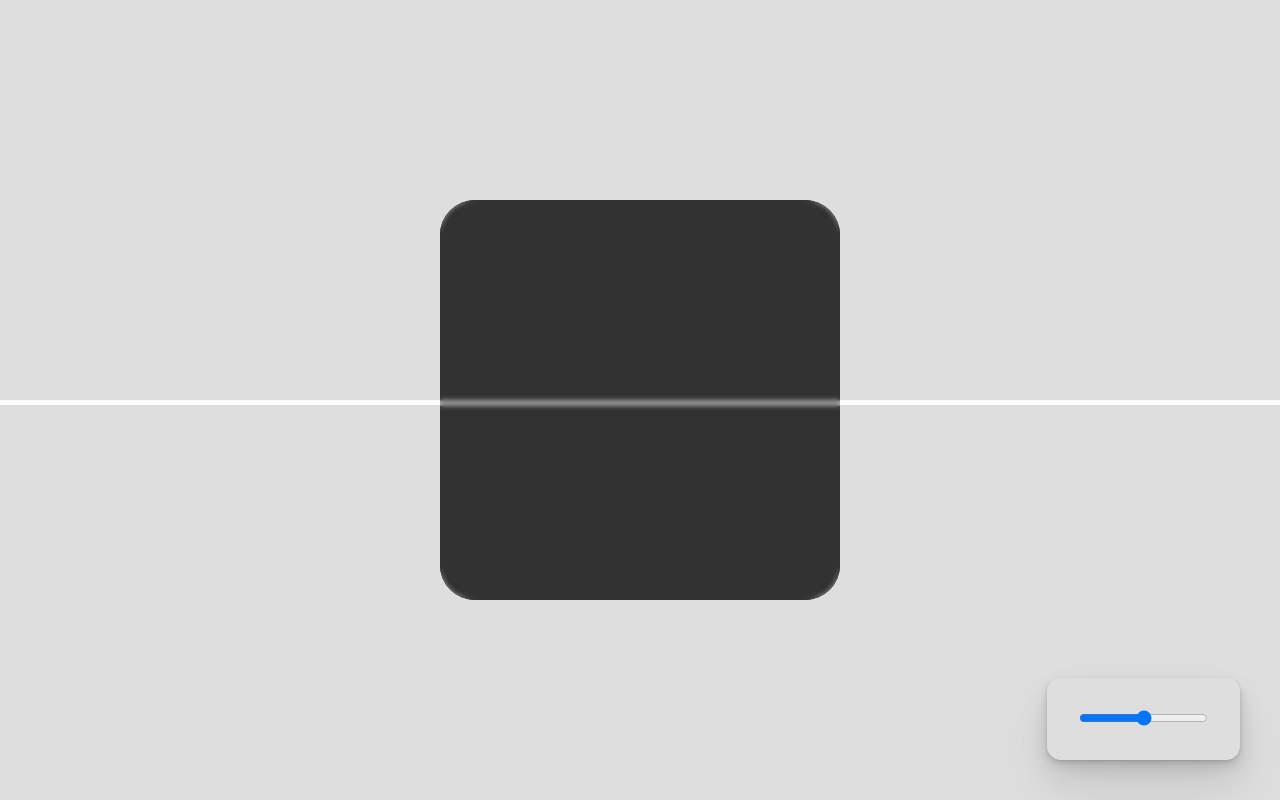
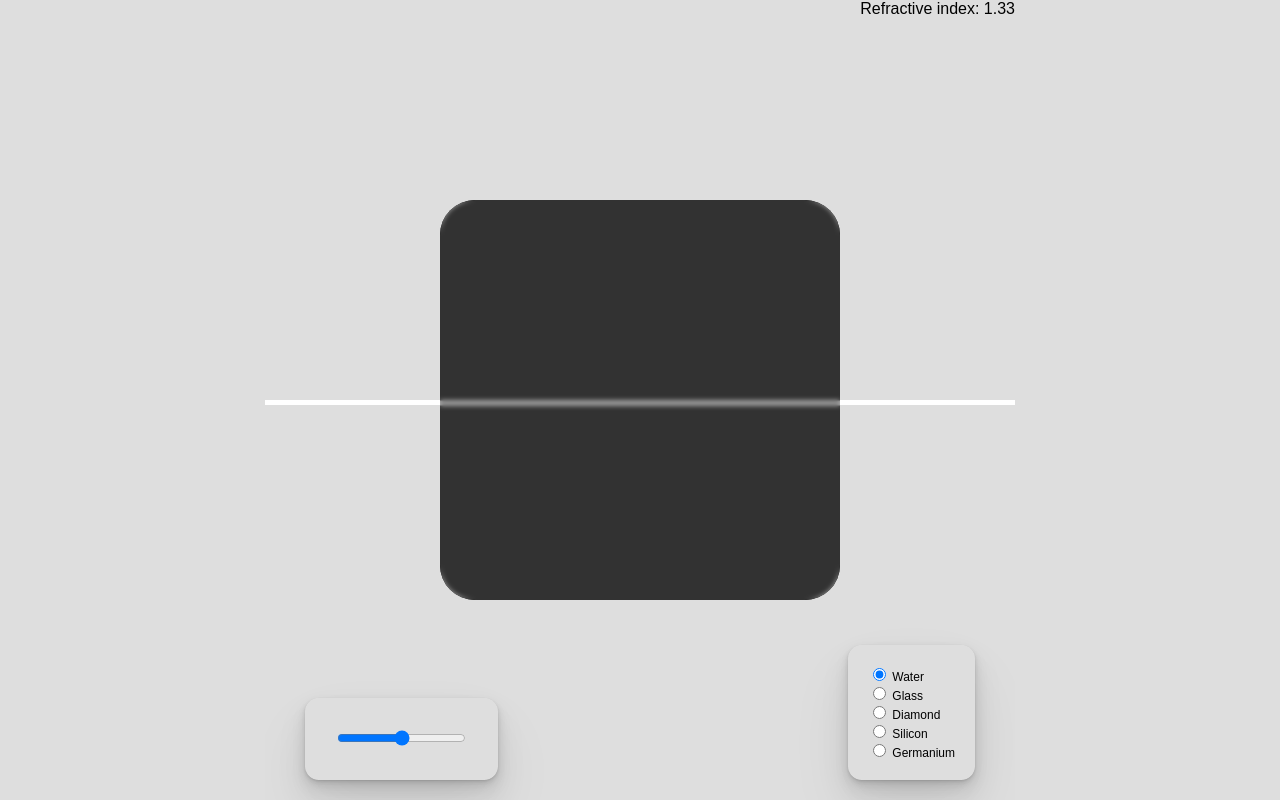
Before and after one commit to Luca-W-D/Light-Lite, a plain HTML site: page index.html in a window 1280 px wide. Drawn offline with Linux system fonts and the light colour scheme.

Commit message:
Add files via upload

```diff
--- a/index.html
+++ b/index.html
@@ -36,6 +36,7 @@
     </div>
 
     <div class="site-container">
+        <div style="float: right">Refractive index: <span id="refractive-index">1.33</span></div>
         <div class="center-rotation">
             <div class="backing">
                 &nbsp;
@@ -54,8 +55,21 @@
             &nbsp;
         </div>
 
-        <div class="slider floating">
-            <input type="range" min="-100" max="100">
+        <div class="slider floating" id="">
+            <input type="range" min="-60" max="60">
+        </div>
+
+        <div class="object floating">
+            <input type="radio" name="object-permitivity" value="1.33" checked>
+            <label for="object-permitivity">Water</label><br />
+            <input type="radio" name="object-permitivity" value="1.50">
+            <label for="object-permitivity">Glass</label><br />
+            <input type="radio" name="object-permitivity" value="2.42">
+            <label for="object-permitivity">Diamond</label><br />
+            <input type="radio" name="object-permitivity" value="3.50">
+            <label for="object-permitivity">Silicon</label><br />
+            <input type="radio" name="object-permitivity" value="4.10">
+            <label for="object-permitivity">Germanium</label><br />
         </div>
     </div>
 
--- a/src/scripts/physics.js
+++ b/src/scripts/physics.js
@@ -1,24 +1,36 @@
 $( () => {
     // hey zach
+    // hi luca
     // $("input").change( function() {
     //     console.log($("input").val())
     //     setRotation($("input").val())
     // })
 
-    $(document).on('input', 'input', function() {
-        setRotation($("input").val())
-        console.log($("input").val())
+    $('input[name="object-permitivity"]').on('change', function() {
+      setRotation($("input[type='range']").val(), $("input[name='object-permitivity']:checked").val())
+      $("#refractive-index").html($("input[name='object-permitivity']:checked").val())
     });
-})
+    $(document).on('input', '.slider input', function() {
+      setRotation($("input[type='range']").val(), $("input[name='object-permitivity']:checked").val())
+    });
+});
+
 
 
 // Value: float from -1 to 1. 1 is above, -1 is below
 // Comes from HTML as -100 ==> 100
-function setRotation(raw_value) {
-    var value = raw_value / 100
+function setRotation(raw_value, obj_permitivity) {
+    var value = getOutputAngle(1, obj_permitivity, parseInt($("input").val())) / 100
     var boundUpper = 20 // (lower bound ==> 20deg)
     var boundLower = -20 // (upper bound ==> 20deg)
     var chosen_value = value * (boundUpper + Math.abs(boundLower)) / 2;
     $(".rotatable").css("transform", `translateX(-50%) translateY(-50%) rotate(${chosen_value}deg)`)
     $(".light-beam-right").css("top", ($(".site-container").height() / 2) + (value * (290 / 2)))
+    $(".light-beam-right").css("transform", `translateX(calc(-50% + 200px)) translateY(-50%) rotate(${raw_value}deg)`)
+    $(".light-beam-left").css("transform", `translateX(calc(50% - 200px)) translateY(-50%) rotate(${raw_value}deg)`)
+
 }
+
+function getOutputAngle(outPermit, inPermit, inTheta) {
+    return Math.asin(Math.sin((inTheta/180 * Math.PI) * outPermit / inPermit)) * 180 / Math.PI
+}
--- a/src/stylesheets/style.css
+++ b/src/stylesheets/style.css
@@ -2,6 +2,7 @@
 
 body, html {
     height: 100%;
+    font-family: "Montserrat", sans-serif;
     padding: 0;
     margin: 0;
     height: 100vh;
@@ -11,8 +12,10 @@ body, html {
 .site-container {
     height: 100%;
     width: 100%;
+    max-width: 750px;
     position: relative;
     overflow-x: hidden;
+    margin: auto;
 }
 
 .welcome-overlay {
@@ -23,7 +26,6 @@ body, html {
     background-color: #232425;
     height: 100vh;
     width: 100vw;
-    font-family: "Montserrat", sans-serif;
     color: gray;
 }
 
@@ -89,19 +91,29 @@ body, html {
     width: 50%;
     left: 0;
     top: 50%;
+    transform-origin: middle right;
 }
 
 .light-beam-right {
     width: 50%;
     right: 0;
     top: 50%;
+    transform-origin: middle right;
 }
 
 .slider {
     padding: 30px;
     position: absolute;
+    left: 40px;
+    bottom: 20px;
+}
+
+.object {
+    font-size: 12px;
+    padding: 20px;
+    position: absolute;
     right: 40px;
-    bottom: 40px;
+    bottom: 20px;
 }
 
 .floating {
```
